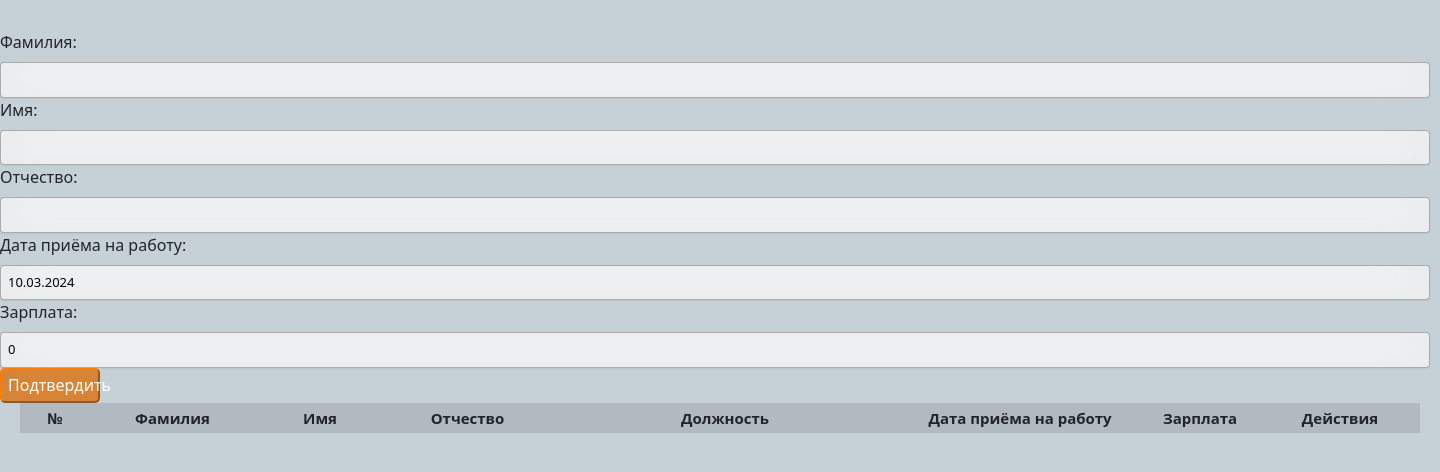
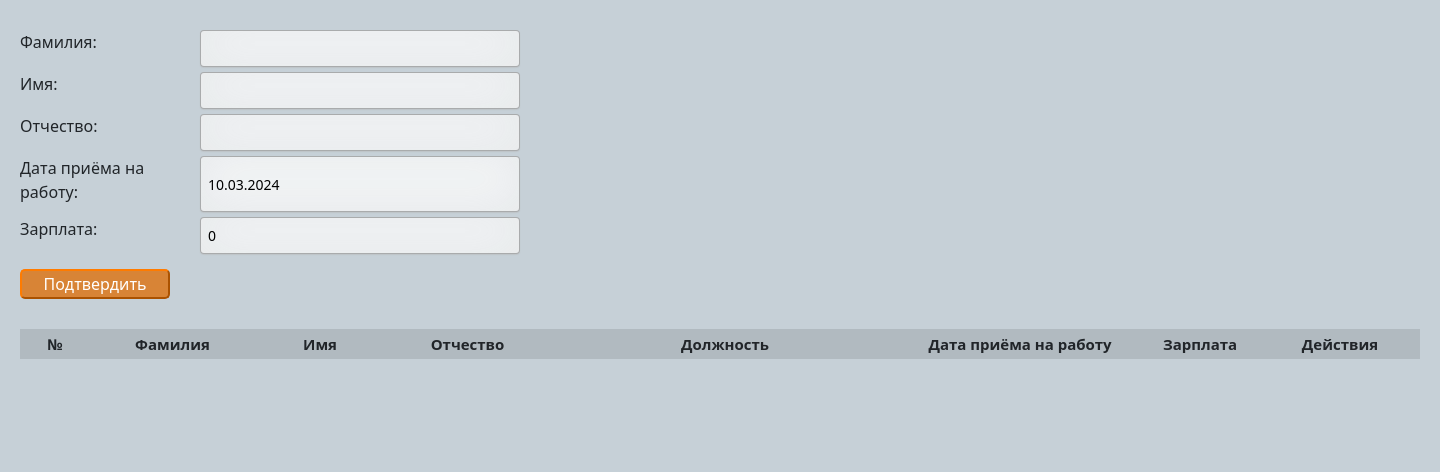
Before and after one commit to SwedL/industrial-company, a Django app: page /recruit_distribution/ in a window 1440 px wide. Shown: the part 60-532 px from the top of the page. Run offline with Django 5.2, Linux system fonts and the light colour scheme; data that the repository does not hold is empty; style sheets or scripts are compiled from the project's sources; some libraries are stand-ins or nearby versions.

Commit message:
add hide paginator if one page

```diff
--- /dev/null
+++ b/structure/static/structure/css/recruit_distribution.css
@@ -0,0 +1,36 @@
+@charset "UTF-8";
+/* line 1, ../../Users/Алексей/PycharmProjects/industrial-company-server/industrial-company/structure/static/structure/sass/recruit_distribution.sass */
+input {
+  font-size: 14px;
+}
+
+/* line 5, ../../Users/Алексей/PycharmProjects/industrial-company-server/industrial-company/structure/static/structure/sass/recruit_distribution.sass */
+.form-label {
+  display: inline-block;
+  min-width: 180px;
+  vertical-align: top;
+}
+
+/* line 9, ../../Users/Алексей/PycharmProjects/industrial-company-server/industrial-company/structure/static/structure/sass/recruit_distribution.sass */
+.form-submit {
+  margin-top: 10px;
+  width: 150px;
+  height: 30px;
+}
+
+/* line 14, ../../Users/Алексей/PycharmProjects/industrial-company-server/industrial-company/structure/static/structure/sass/recruit_distribution.sass */
+p {
+  display: flex;
+  flex-direction: row;
+  margin-bottom: 5px;
+}
+
+/* line 20, ../../Users/Алексей/PycharmProjects/industrial-company-server/industrial-company/structure/static/structure/sass/recruit_distribution.sass */
+.main-section__form {
+  width: 500px;
+  margin-left: 20px;
+  margin-bottom: 50px;
+  margin-bottom: 30px;
+}
+
+/*# sourceMappingURL=recruit_distribution.css.map */
--- /dev/null
+++ b/structure/static/structure/sass/recruit_distribution.sass
@@ -0,0 +1,24 @@
+input
+    font-size: 14px
+
+.form
+    &-label
+        display: inline-block
+        min-width: 180px
+        vertical-align: top
+    &-submit
+        margin-top: 10px
+        width: 150px
+        height: 30px
+
+p
+    display: flex
+    flex-direction: row
+    margin-bottom: 5px
+
+.main-section
+    &__form
+        width: 500px
+        margin-left: 20px
+        margin-bottom: 50px
+        margin-bottom: 30px
--- a/structure/templates/structure/employees_table.html
+++ b/structure/templates/structure/employees_table.html
@@ -108,7 +108,7 @@
     </tbody>
 </table>
 </form>
-{% if paginator_range %}
+{% if paginator_range and employees.has_other_pages %}
 <div class="main-section__navigation">
     <nav aria-label="Page navigation example">
         <ul class="pagination">
```
Also changed, not shown: 1 other file.
